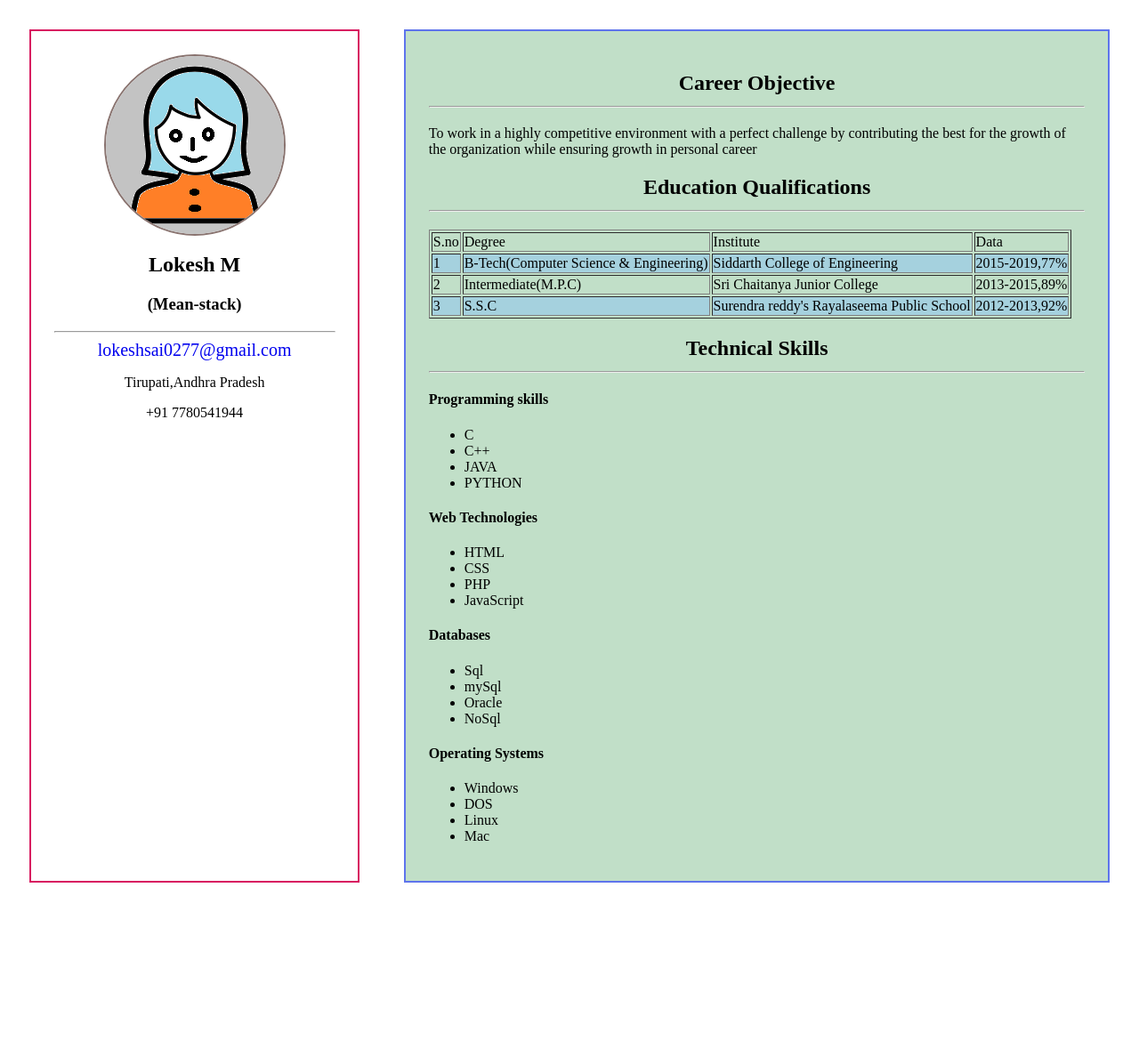
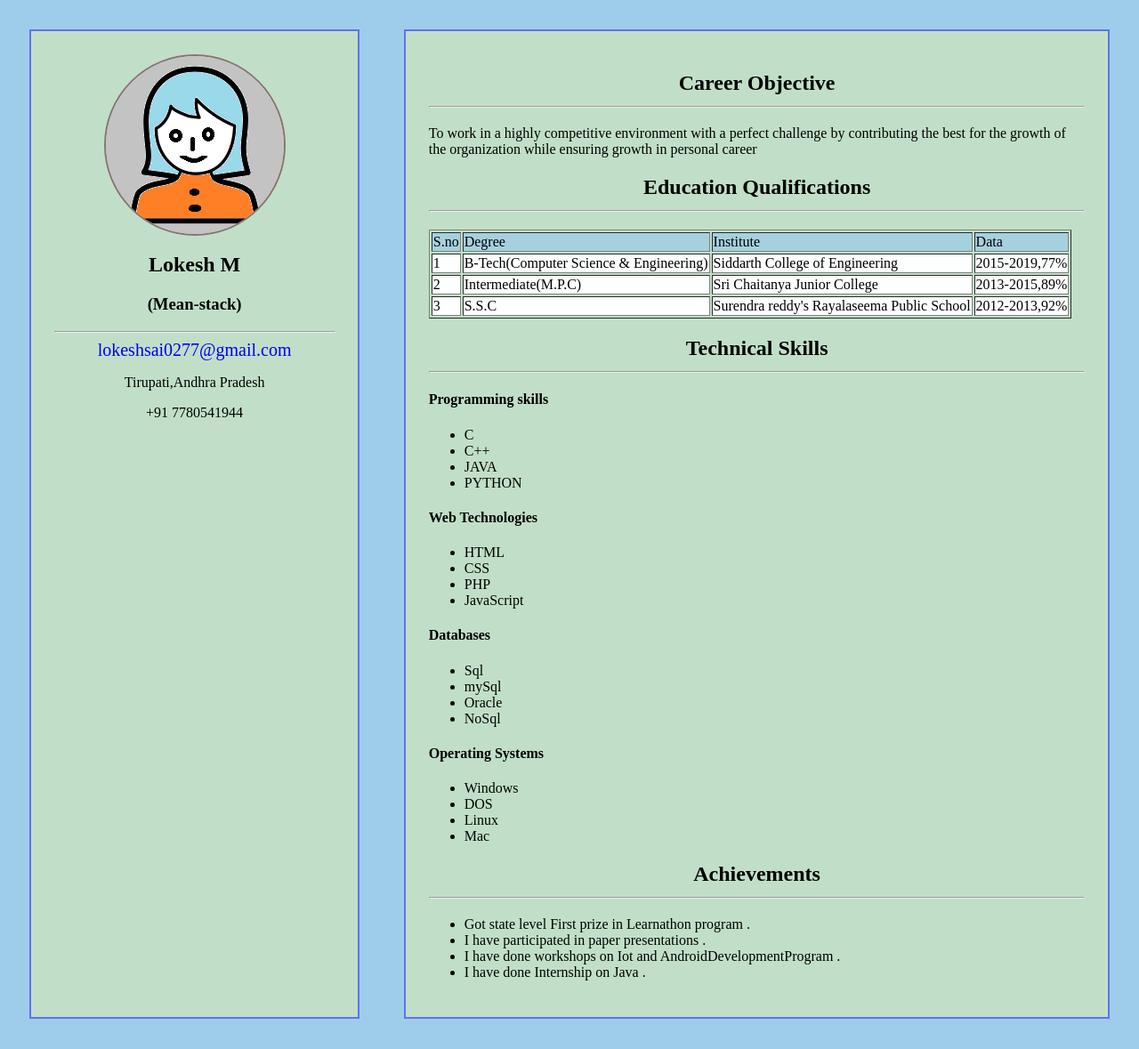
Before and after one commit to lokesh563/resume, a Jekyll site: the page resume.html, which Jekyll copies as it is, in a window 1280 px wide. Shown: the whole page at 89% size. Built offline with Jekyll 4.4.1, drawn with Linux system fonts in a browser that asks for light colours; before the commit the page ends 1026 px from its top, so only the background shows below that.

Commit message:
Last commit

```diff
--- a/data.json
+++ b/data.json
@@ -37,6 +37,14 @@
     "title":"Operating Systems",
     "set":["Windows","DOS","Linux","Mac"]
   }
+],
+"achievements":[
+  {
+    "achievedData":"Got state level First prize  in Learnathon program ."},
+  {  "achievedData":"I have participated in paper presentations ."},
+  {   "achievedData":"I have done workshops on Iot and AndroidDevelopmentProgram ."},
+  {   "achievedData":"I have done Internship on Java ."
+  }
+]
 
-]
 }
--- a/main.js
+++ b/main.js
@@ -17,6 +17,7 @@ fetchedData.then(data=>{
   career(data.career);
   education(data.education);
   skills(data.skills);
+  achievements(data.achievements);
 })
 var child2=document.querySelector("#child2");
 function career(car) {
@@ -66,5 +67,22 @@ function skills(skills){
     list.appendChild(listItem);
   }
 }
+}
+
+function achievements(achievement){
+  var heading=document.createElement("h2");
+  heading.textContent="Achievements";
+  child2.appendChild(heading);
+  var hline=document.createElement("hr");
+  heading.appendChild(hline);
+  var list=document.createElement("ul");
+  child2.appendChild(list);
+  var i=0;
+  while(i<achievement.length){
+    var listItem=document.createElement("li");
+    listItem.textContent=achievement[i].achievedData;
+    list.appendChild(listItem);
+    i++;
+  }
 
 }
--- a/resume.html
+++ b/resume.html
@@ -10,7 +10,7 @@
     <!-- parent  -->
     <div class="parent">
       <!-- leftChild  -->
-      <div class="leftChild">
+      <div class="leftChild" id=child1>
         <img src="images/images.png" alt="image">
         <h2>Lokesh M</h2>
         <h3>(Mean-stack)</h3>
--- a/style.css
+++ b/style.css
@@ -1,7 +1,16 @@
 
-tr:nth-child(even){
+tr:nth-child(1){
   background:#A5D1DE       ;
   }
+  tr:nth-child(2){
+    background:#FDFEFE         ;
+    }
+    tr:nth-child(3){
+      background:#FDFEFE         ;
+      }
+      tr:nth-child(4){
+        background:#FDFEFE       ;
+        }
 .parent{
   display:flex;
   flex-direction: row;
@@ -13,6 +22,9 @@ tr:nth-child(even){
   margin: 2%;
   box-shadow: 3px 3px 3px #ddd;
 
+}
+body{
+  background-color: #9ECDEB;
 }
 
 img{
@@ -140,7 +152,7 @@ color: #FDFEFE;
     text-align: center;
   }
   body{
-    background-color:#65B9B7  ;
+    background-color:#80E8EE      ;
   }
   .a{
     display: block;
@@ -175,7 +187,7 @@ color: #FDFEFE;
     justify-content: center;
     }
   .child{
-    border: 2px solid #23A1F3;
+    border: 2px solid #9ECDEB;
     padding: 2%;
     margin: 2%;
     box-shadow: 3px 3px 3px #ddd;
@@ -185,7 +197,7 @@ color: #FDFEFE;
     width: 200px;
     height: 200px;
     border-radius: 50%;
-    border:2px solid #89736F;
+    border:2px solid #9ECDEB;
     display: block;
     margin-left: auto;
     margin-right: auto;
@@ -196,7 +208,7 @@ color: #FDFEFE;
     text-align: center;
   }
   body{
-    background-color:#D25F97     ;
+    background-color:#CBCEEC       ;
   }
   .a{
     display: block;
@@ -229,3 +241,8 @@ color: #FDFEFE;
   border: 2px solid #5E74EC;
 
 }
+#child1{
+  background: #C1DFC8;
+  border: 2px solid #5E74EC;
+
+}
```
